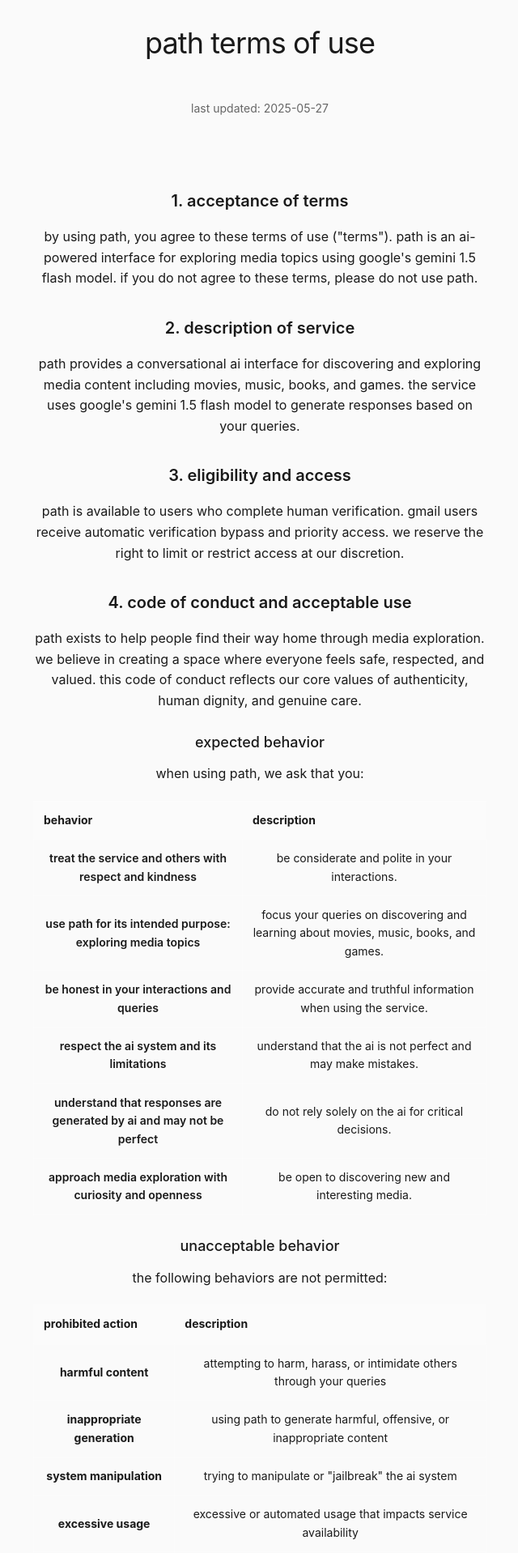
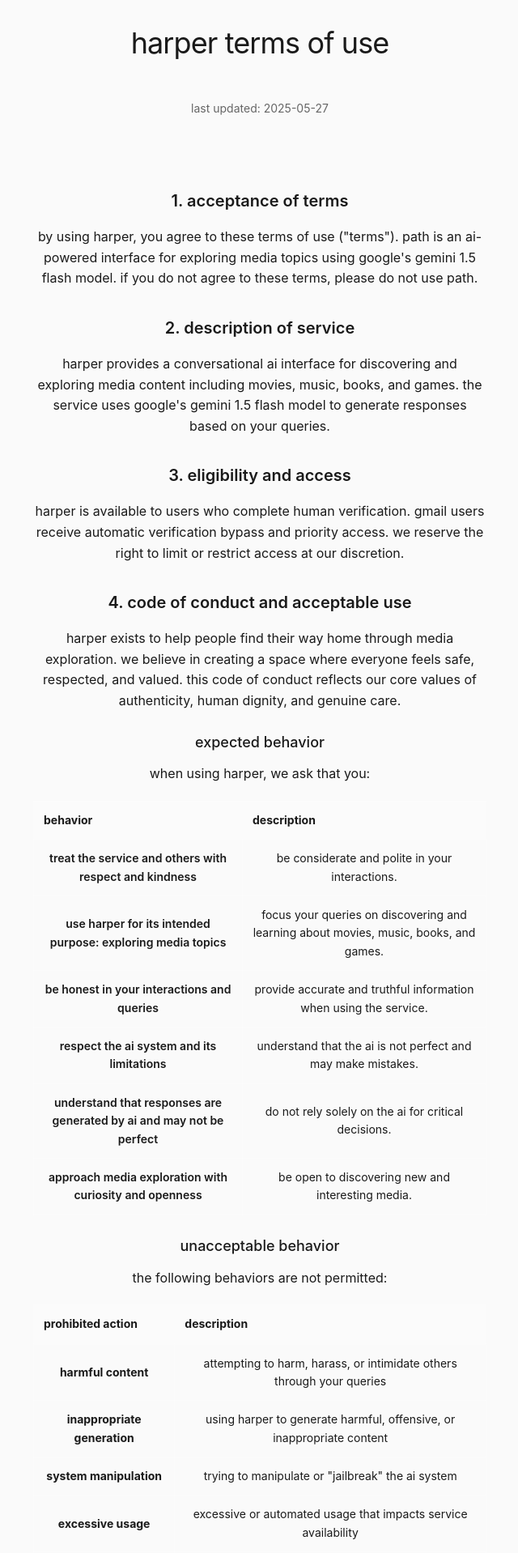
Before and after one commit to bniladridas/path, a Flask app: page /terms in a window 1280 px wide. Shown: the top 1918 px of the page at 81% size, without its empty margins (319-959 px from the left). Run offline with Flask 3, Linux system fonts and the light colour scheme.

Commit message:
final harper updates

```diff
--- a/templates/terms.html
+++ b/templates/terms.html
@@ -20,11 +20,7 @@
     <meta name="theme-color" content="#000000">
 
     <!-- Page Title -->
-    <title>terms of use - path</title>
-
-     <!-- Favicon -->
-     <link rel="icon" type="image/svg+xml" href="{{ url_for('static', filename='images/favicon.svg') }}">
-     <link rel="apple-touch-icon" href="{{ url_for('static', filename='images/favicon.svg') }}">
+    <title>terms of use</title>
 
     <!-- Stylesheet -->
     <link rel="stylesheet" href="{{ url_for('static', filename='css/style.css') }}">
@@ -45,7 +41,7 @@
                      DOCUMENT HEADER
                      ==================================================== -->
                 <header>
-                    <h1 class="hero-title" role="banner">path terms of use</h1>
+                    <h1 class="hero-title" role="banner">harper terms of use</h1>
                     <p class="last-updated" role="contentinfo">
                         <time datetime="2025-05-27">last updated: 2025-05-27</time>
                     </p>
@@ -58,19 +54,19 @@
 
                     <div class="terms-content">
                         <h2>1. acceptance of terms</h2>
-                        <p>by using path, you agree to these terms of use ("terms"). path is an ai-powered interface for exploring media topics using google's gemini 1.5 flash model. if you do not agree to these terms, please do not use path.</p>
+                        <p>by using harper, you agree to these terms of use ("terms"). path is an ai-powered interface for exploring media topics using google's gemini 1.5 flash model. if you do not agree to these terms, please do not use path.</p>
 
                         <h2>2. description of service</h2>
-                        <p>path provides a conversational ai interface for discovering and exploring media content including movies, music, books, and games. the service uses google's gemini 1.5 flash model to generate responses based on your queries.</p>
+                        <p>harper provides a conversational ai interface for discovering and exploring media content including movies, music, books, and games. the service uses google's gemini 1.5 flash model to generate responses based on your queries.</p>
 
                         <h2>3. eligibility and access</h2>
-                        <p>path is available to users who complete human verification. gmail users receive automatic verification bypass and priority access. we reserve the right to limit or restrict access at our discretion.</p>
+                        <p>harper is available to users who complete human verification. gmail users receive automatic verification bypass and priority access. we reserve the right to limit or restrict access at our discretion.</p>
 
                         <h2>4. code of conduct and acceptable use</h2>
-                        <p>path exists to help people find their way home through media exploration. we believe in creating a space where everyone feels safe, respected, and valued. this code of conduct reflects our core values of authenticity, human dignity, and genuine care.</p>
+                        <p>harper exists to help people find their way home through media exploration. we believe in creating a space where everyone feels safe, respected, and valued. this code of conduct reflects our core values of authenticity, human dignity, and genuine care.</p>
 
                         <h3>expected behavior</h3>
-                                                <p>when using path, we ask that you:</p>
+                                                <p>when using harper, we ask that you:</p>
                                                 <table style="width: 100%; margin: 20px 0; border-collapse: collapse; font-size: 14px;">
                                                     <tr style="background: rgba(255,255,255,0.1);">
                                                         <th style="padding: 12px; text-align: left; border: 1px solid rgba(255,255,255,0.2);" scope="col">behavior</th>
@@ -81,7 +77,7 @@
                                                                                                     <td style="padding: 12px; border: 1px solid rgba(255,255,255,0.2);">be considerate and polite in your interactions.</td>
                                                                                                                                                                                                     </tr>
                                                                                                                                                                                                     <tr>
-                                                                                                                                                                                                        <td style="padding: 12px; border: 1px solid rgba(255,255,255,0.2); font-weight: 600;">use path for its intended purpose: exploring media topics</td>
+                                                                                                                                                                                                        <td style="padding: 12px; border: 1px solid rgba(255,255,255,0.2); font-weight: 600;">use harper for its intended purpose: exploring media topics</td>
                                                                                                                                                                                                         <td style="padding: 12px; border: 1px solid rgba(255,255,255,0.2);">focus your queries on discovering and learning about movies, music, books, and games.</td>
                                                                                                                                                                                                     </tr>
                                                                                                                                                                                                     <tr>
@@ -124,7 +120,7 @@
                                                                 </tr>
                                 <tr>
                                                                     <td style="padding: 12px; border: 1px solid rgba(255,255,255,0.2); font-weight: 600;"><strong>inappropriate generation</strong></td>
-                                                                    <td style="padding: 12px; border: 1px solid rgba(255,255,255,0.2);">using path to generate harmful, offensive, or inappropriate content</td>
+                                                                    <td style="padding: 12px; border: 1px solid rgba(255,255,255,0.2);">using harper to generate harmful, offensive, or inappropriate content</td>
                                                                 </tr>
                                 <tr>
                                                                     <td style="padding: 12px; border: 1px solid rgba(255,255,255,0.2); font-weight: 600;"><strong>system manipulation</strong></td>
@@ -140,7 +136,7 @@
                                                                 </tr>
                                 <tr>
                                                                     <td style="padding: 12px; border: 1px solid rgba(255,255,255,0.2); font-weight: 600;"><strong>illegal activities</strong></td>
-                                                                    <td style="padding: 12px; border: 1px solid rgba(255,255,255,0.2);">using path for illegal activities or purposes</td>
+                                                                    <td style="padding: 12px; border: 1px solid rgba(255,255,255,0.2);">using harper for illegal activities or purposes</td>
                                                                 </tr>
                                 <tr>
                                                                     <td style="padding: 12px; border: 1px solid rgba(255,255,255,0.2); font-weight: 600;"><strong>rights violations</strong></td>
@@ -154,7 +150,7 @@
                         </table>
 
                         <h3>content guidelines</h3>
-                        <p>path is designed for media exploration. appropriate topics include:</p>
+                        <p>harper is designed for media exploration. appropriate topics include:</p>
 
                         <table style="width: 100%; margin: 20px 0; border-collapse: collapse; font-size: 14px;"
                                                         role="table"
@@ -204,7 +200,7 @@
                                                                                                     <td style="padding: 12px; border: 1px solid rgba(255,255,255,0.2);">be aware that the ai is not a human and its responses are generated by algorithms.</td>
                                                                                                                                                                                                     </tr>
                                                                                                                                                                                                     <tr>
-                                                                                                                                                                                                        <td style="padding: 12px; border: 1px solid rgba(255,255,255,0.2); font-weight: 600;">don't rely on path for professional, medical, or legal advice</td>
+                                                                                                                                                                                                        <td style="padding: 12px; border: 1px solid rgba(255,255,255,0.2); font-weight: 600;">don't rely on harper for professional, medical, or legal advice</td>
                                                                                                                                                                                                         <td style="padding: 12px; border: 1px solid rgba(255,255,255,0.2);">the ai is not a substitute for professional advice.</td>
                                                                                                                                                                                                     </tr>
                                                                                                                                                                                                     <tr>
@@ -244,25 +240,25 @@
                                                 <p>we prefer education over punishment and will always try to help users understand appropriate usage.</p>
 
                         <h2>6. ai-generated content</h2>
-                        <p>responses generated by path are created by artificial intelligence and may not be accurate, complete, or reliable. you should not rely on path for professional advice of any kind. content generated may not be unique and similar responses may be provided to other users.</p>
+                        <p>responses generated by harper are created by artificial intelligence and may not be accurate, complete, or reliable. you should not rely on path for professional advice of any kind. content generated may not be unique and similar responses may be provided to other users.</p>
 
                         <h2>7. privacy and data</h2>
-                        <p>your use of path is subject to our privacy policy. we do not store your conversations or personal information beyond what is necessary for service operation. gmail addresses are verified for domain only and never stored.</p>
+                        <p>your use of harper is subject to our privacy policy. we do not store your conversations or personal information beyond what is necessary for service operation. gmail addresses are verified for domain only and never stored.</p>
 
                         <h2>8. intellectual property</h2>
-                        <p>you retain ownership of your queries and inputs. by using path, you grant us permission to process your inputs through google's gemini api for the purpose of generating responses. we do not claim ownership of your content.</p>
+                        <p>you retain ownership of your queries and inputs. by using harper, you grant us permission to process your inputs through google's gemini api for the purpose of generating responses. we do not claim ownership of your content.</p>
 
                         <h2>9. service availability</h2>
-                        <p>we strive to maintain service availability but make no guarantees. path may be temporarily unavailable due to maintenance, updates, or technical issues. we reserve the right to modify or discontinue the service at any time.</p>
+                        <p>we strive to maintain service availability but make no guarantees. harper may be temporarily unavailable due to maintenance, updates, or technical issues. we reserve the right to modify or discontinue the service at any time.</p>
 
                         <h2>10. limitation of liability</h2>
-                        <p>path is provided "as is" without warranties of any kind. we are not liable for any damages arising from your use of the service, including but not limited to direct, indirect, incidental, or consequential damages.</p>
+                        <p>harper is provided "as is" without warranties of any kind. we are not liable for any damages arising from your use of the service, including but not limited to direct, indirect, incidental, or consequential damages.</p>
 
                         <h2>11. termination</h2>
-                        <p>we may suspend or terminate your access to path for violations of these terms or for any other reason at our discretion. you may stop using path at any time.</p>
+                        <p>we may suspend or terminate your access to harper for violations of these terms or for any other reason at our discretion. you may stop using path at any time.</p>
 
                         <h2>12. changes to terms</h2>
-                        <p>we may update these terms to address new features, legal requirements, or other circumstances. continued use of path indicates acceptance of revised terms.</p>
+                        <p>we may update these terms to address new features, legal requirements, or other circumstances. continued use of harper indicates acceptance of revised terms.</p>
 
                         <h2>13. contact</h2>
                         <p>for questions about these terms, please contact us through the application interface.</p>
@@ -271,7 +267,7 @@
                              NAVIGATION BACK TO MAIN APP
                              ============================================ -->
                         <nav class="back-link" role="navigation" aria-label="Return to main application">
-                            <a href="/" aria-label="Return to path main interface">← back to path</a>
+                            <a href="/" aria-label="Return to harper main interface">← back to path</a>
                         </nav>
                     </div>
                 </section>
@@ -339,7 +335,7 @@
 
         document.addEventListener('DOMContentLoaded', function() {
             // Sync theme with main application
-            const storedTheme = localStorage.getItem('pathTheme');
+            const storedTheme = localStorage.getItem('harperTheme');
             if (storedTheme) {
                 applyStoredTheme(storedTheme);
             }
```
Also changed, not shown: templates/index.html (+18 -18 lines), templates/privacy.html (+16 -20 lines), templates/updates.html (+14 -18 lines), README.md.
